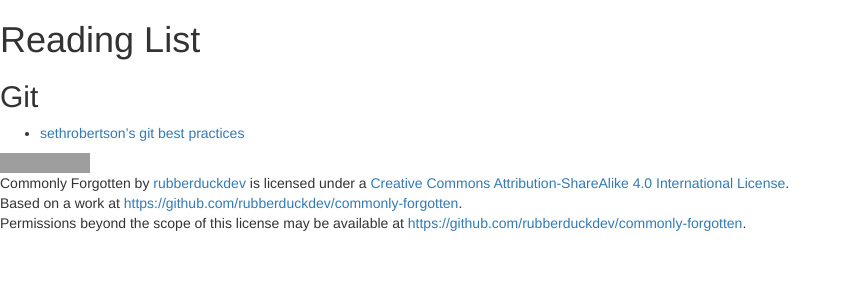
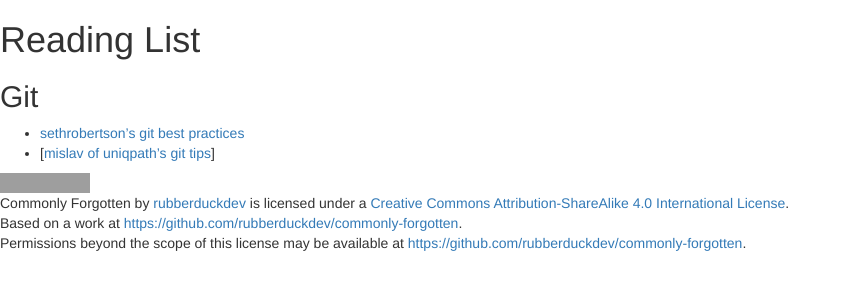
Before and after one commit to yuvallanger/yuvallanger.github.io, a Jekyll site: the page built from pages/ReadingList.md, in a window 1280 px wide, cut to the strip 0-300 px from the top of the page. Shown: the whole strip, without its empty margins (0-851 px from the left). Built offline with Jekyll 4.4.1, drawn with Linux system fonts in a browser that asks for light colours; nearby versions of some CDN libraries; grey boxes are pictures that could not be loaded.

Commit message:
More git reading

```diff
--- a/pages/ReadingList.md
+++ b/pages/ReadingList.md
@@ -9,5 +9,8 @@ Git
 ---
 
 * [sethrobertson's git best practices][sethrobertson's git best practices]
+* [[mislav of uniqpath's git tips]]
 
+
+[mislav of uniqpath's git tips]: http://mislav.uniqpath.com/2010/07/git-tips/
 [sethrobertson's git best practices]: http://sethrobertson.github.com/GitBestPractices/
```
